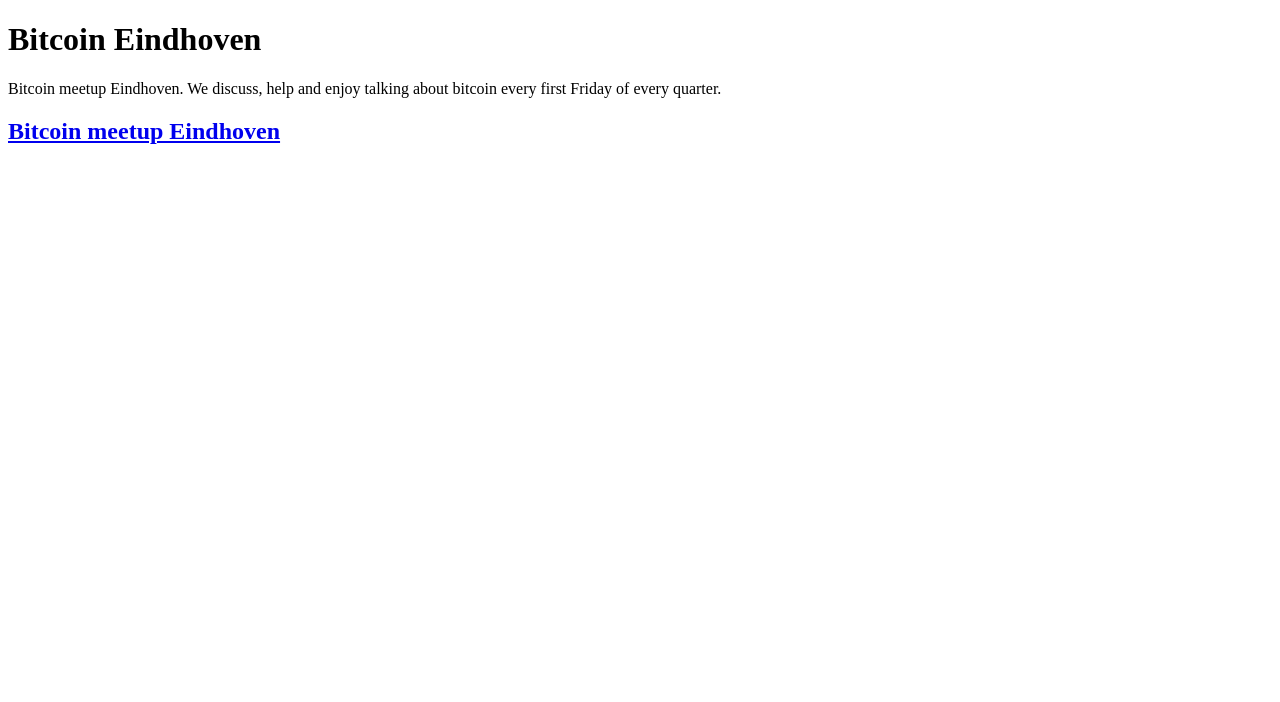
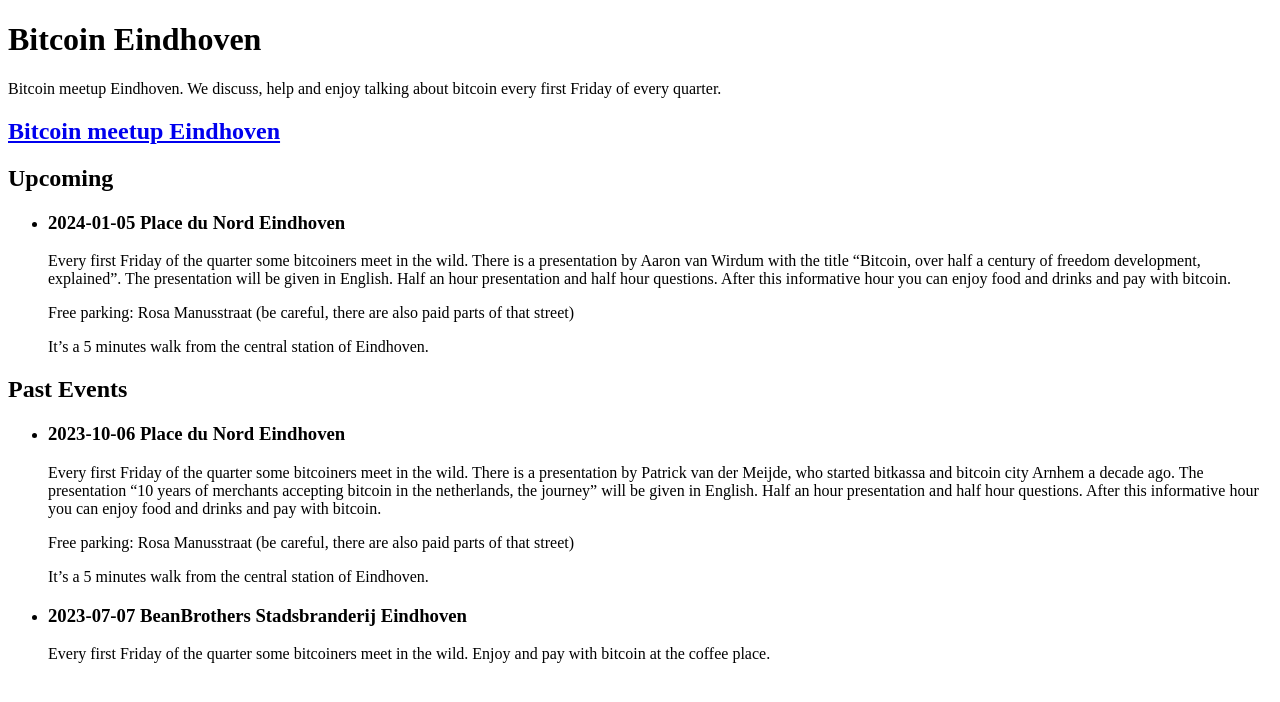
Before and after one commit to bitcoineindhoven/bitcoineindhoven.nl, a plain HTML site: page index.html in a window 1280 px wide. Drawn offline with Linux system fonts and the light colour scheme.

Commit message:
added content upcoming and past events

```diff
--- a/index.html
+++ b/index.html
@@ -19,5 +19,21 @@
 </header>
 <p>Bitcoin meetup Eindhoven. We discuss, help and enjoy talking about bitcoin every first Friday of every quarter.</p>
 <h2 id="bitcoin-meetup-eindhoven"><a href="https://www.meetup.com/bitcoineindhoven/">Bitcoin meetup Eindhoven</a></h2>
+<h2 id="upcoming">Upcoming</h2>
+<ul>
+<li><h3 id="place-du-nord-eindhoven">2024-01-05 Place du Nord Eindhoven</h3>
+<p>Every first Friday of the quarter some bitcoiners meet in the wild. There is a presentation by Aaron van Wirdum with the title “Bitcoin, over half a century of freedom development, explained”. The presentation will be given in English. Half an hour presentation and half hour questions. After this informative hour you can enjoy food and drinks and pay with bitcoin.</p>
+<p>Free parking: Rosa Manusstraat (be careful, there are also paid parts of that street)</p>
+<p>It’s a 5 minutes walk from the central station of Eindhoven.</p></li>
+</ul>
+<h2 id="past-events">Past Events</h2>
+<ul>
+<li><h3 id="place-du-nord-eindhoven-1">2023-10-06 Place du Nord Eindhoven</h3>
+<p>Every first Friday of the quarter some bitcoiners meet in the wild. There is a presentation by Patrick van der Meijde, who started bitkassa and bitcoin city Arnhem a decade ago. The presentation “10 years of merchants accepting bitcoin in the netherlands, the journey” will be given in English. Half an hour presentation and half hour questions. After this informative hour you can enjoy food and drinks and pay with bitcoin.</p>
+<p>Free parking: Rosa Manusstraat (be careful, there are also paid parts of that street)</p>
+<p>It’s a 5 minutes walk from the central station of Eindhoven.</p></li>
+<li><h3 id="beanbrothers-stadsbranderij-eindhoven">2023-07-07 BeanBrothers Stadsbranderij Eindhoven</h3>
+<p>Every first Friday of the quarter some bitcoiners meet in the wild. Enjoy and pay with bitcoin at the coffee place.</p></li>
+</ul>
 </body>
 </html>
```
Also changed, not shown: 2 other files.
